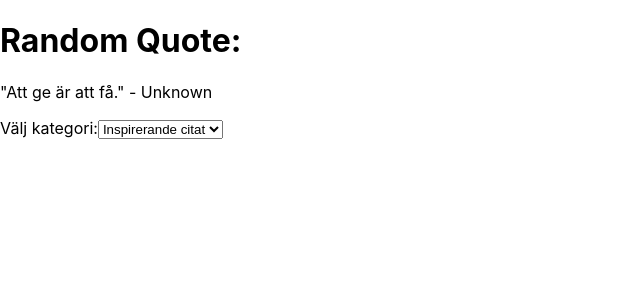
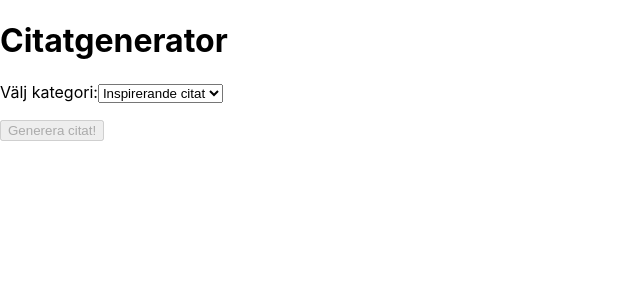
Before and after one commit to jossansik/citatgenerator, a React (Create React App) app: page / in a window 1280 px wide. Shown: the top 300 px of the page, without its empty margins (0-640 px from the left). Built offline with nearby package versions, Linux system fonts and the light colour scheme.

Commit message:
Add quotes

```diff
--- a/src/components/QuoteDisplay.jsx
+++ b/src/components/QuoteDisplay.jsx
@@ -17,12 +17,12 @@ const QuoteDisplay = () => {
       const randomIndex = Math.floor(Math.random() * filteredQuotes.length);
       const quote = filteredQuotes[randomIndex].quote;
       setRandomQuote(quote);
+    } else {
+      setRandomQuote('Det finns inga citat i den valda kategorin');
     }
   };
 
   useEffect(() => {
-    getRandomQuote();
-
     // Split quotes into categories
     const uniqueCategories = [...new Set(quoteData.map((quote) => quote.category))];
     setCategories(uniqueCategories);
@@ -33,11 +33,18 @@ const QuoteDisplay = () => {
     setSelectedCategory(category);
   };
 
+  const handleGenerateRandomQuote = () => {
+    getRandomQuote();
+  };
+
   return (
     <div>
-      <h1>Random Quote:</h1>
+      <h1>Citatgenerator</h1>
+      <CategorySelector categories={categories} handleCategoryChange={handleCategoryChange} />
       <p>{randomQuote}</p>
-      <CategorySelector categories={categories} handleCategoryChange={handleCategoryChange} />
+      <button onClick={handleGenerateRandomQuote} disabled={!selectedCategory}>
+        Generera citat!
+      </button>
     </div>
   );
 };
```
